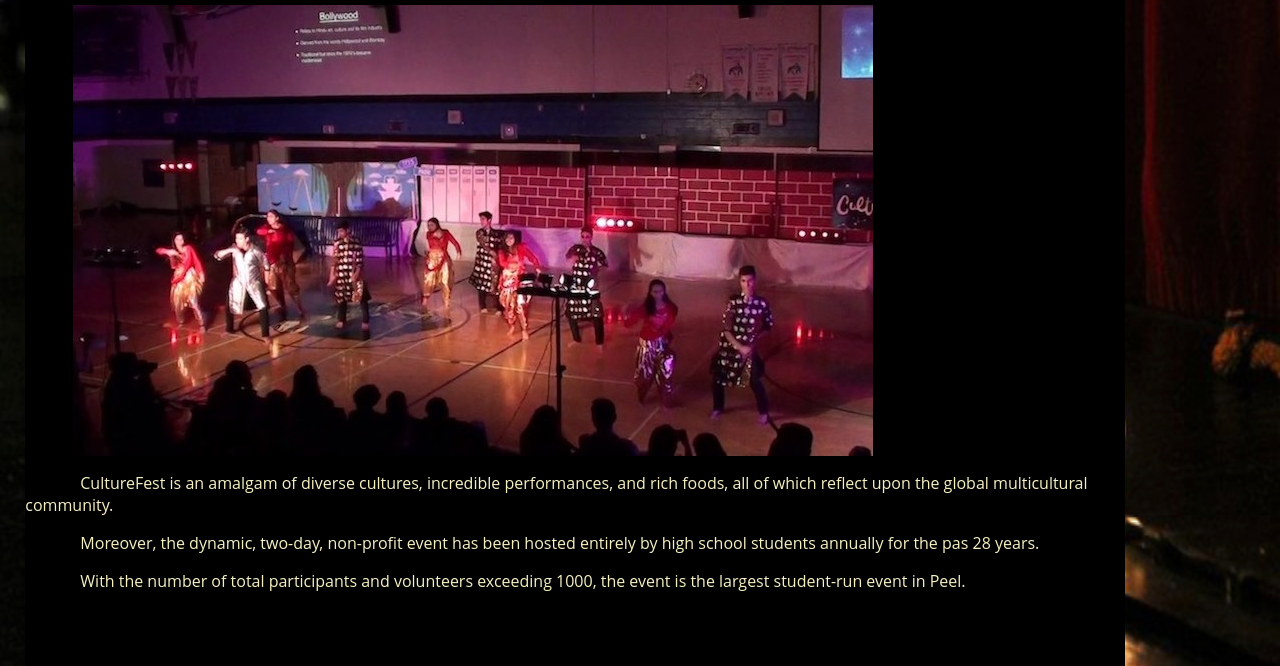
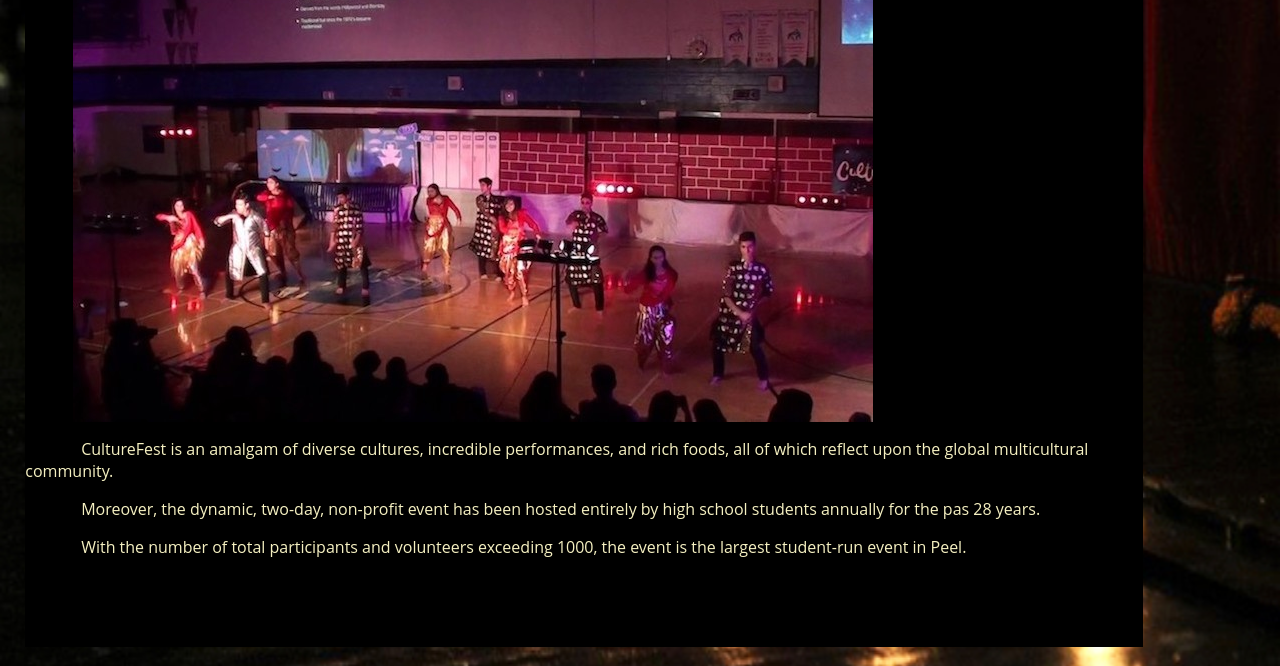
Before and after one commit to aashnaagarwal/culturefest-github, a plain HTML site: page about.html in a window 1280 px wide. Shown: the part 243-909 px from the top of the page. Drawn offline with Linux system fonts and the light colour scheme.

Commit message:
Update about.html

```diff
--- a/about.html
+++ b/about.html
@@ -18,10 +18,8 @@ color: #f5f0c1;
 text-indent: 5%;
 text-align: left;
 margin:auto;
-          margin-right: 3%;
+          margin-right: 1.5%;
             margin-left: 1.5%;
-              margin-top: 3%;
-          margin-bottom: 3%;
         }
     img {
          position: relative;
```
